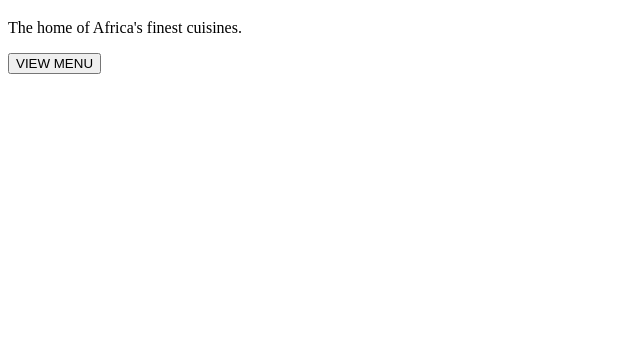
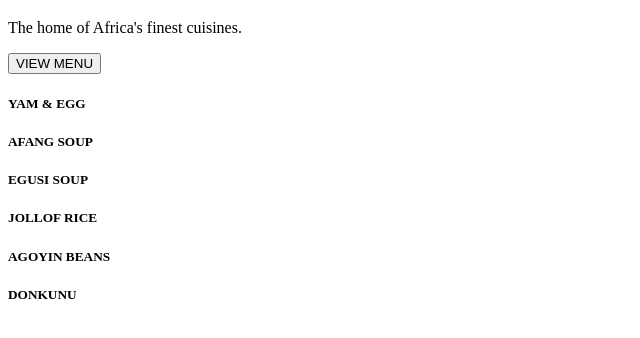
Before and after one commit to evansinho/Restaurant-page, a website built with webpack: page dist/index.html in a window 1280 px wide. Shown: the part 182-520 px from the top of the page, without its empty margins (0-640 px from the left). Built offline with nearby package versions, Linux system fonts and the light colour scheme; files whose address does not match are found by name.

Commit message:
create elements for the menu page

```diff
--- a/src/index.js
+++ b/src/index.js
@@ -1,10 +1,13 @@
 import navigation from './navBar';
 import showcase from './homePage';
+import menuItem from './menu';
 
 const navbar = navigation();
 const showcaseText = showcase();
+const menuPage = menuItem();
 
 const content = document.querySelector('#content');
 
 content.appendChild(navbar);
 content.appendChild(showcaseText);
+content.appendChild(menuPage);
--- /dev/null
+++ b/src/menu.js
@@ -0,0 +1,99 @@
+const menuPage = () => {
+  const menu = document.createElement('div');
+  menu.classList.add('menu-container');
+
+  // menu 1
+  const menuOne = document.createElement('div');
+  menuOne.classList.add('menu-card');
+  const menuOneImg = document.createElement('div');
+  menuOneImg.classList.add('menu-img-1');
+  const menuOneName = document.createElement('div');
+  menuOneName.classList.add('menu-name');
+  const nameOne = document.createElement('h5');
+  nameOne.innerText = 'YAM & EGG';
+  menuOneName.appendChild(nameOne);
+
+  menuOne.appendChild(menuOneImg);
+  menuOne.appendChild(menuOneName);
+
+  // menu 2
+  const menuTwo = document.createElement('div');
+  menuTwo.classList.add('menu-card');
+  const menuTwoImg = document.createElement('div');
+  menuTwoImg.classList.add('menu-img-2');
+  const menuTwoName = document.createElement('div');
+  menuTwoName.classList.add('menu-name');
+  const nameTwo = document.createElement('h5');
+  nameTwo.innerText = 'AFANG SOUP';
+  menuTwoName.appendChild(nameTwo);
+
+  menuTwo.appendChild(menuTwoImg);
+  menuTwo.appendChild(menuTwoName);
+
+  // menu 3
+  const menuThree = document.createElement('div');
+  menuThree.classList.add('menu-card');
+  const menuThreeImg = document.createElement('div');
+  menuThreeImg.classList.add('menu-img-3');
+  const menuThreeName = document.createElement('div');
+  menuThreeName.classList.add('menu-name');
+  const nameThree = document.createElement('h5');
+  nameThree.innerText = 'EGUSI SOUP';
+  menuThreeName.appendChild(nameThree);
+
+  menuThree.appendChild(menuThreeImg);
+  menuThree.appendChild(menuThreeName);
+
+  // menu 4
+  const menuFour = document.createElement('div');
+  menuFour.classList.add('menu-card');
+  const menuFourImg = document.createElement('div');
+  menuFourImg.classList.add('menu-img-4');
+  const menuFourName = document.createElement('div');
+  menuFourName.classList.add('menu-name');
+  const nameFour = document.createElement('h5');
+  nameFour.innerText = 'JOLLOF RICE';
+  menuFourName.appendChild(nameFour);
+
+  menuFour.appendChild(menuFourImg);
+  menuFour.appendChild(menuFourName);
+
+  // menu 5
+  const menuFive = document.createElement('div');
+  menuFive.classList.add('menu-card');
+  const menuFiveImg = document.createElement('div');
+  menuFiveImg.classList.add('menu-img-5');
+  const menuFiveName = document.createElement('div');
+  menuFiveName.classList.add('menu-name');
+  const nameFive = document.createElement('h5');
+  nameFive.innerText = 'AGOYIN BEANS';
+  menuFiveName.appendChild(nameFive);
+
+  menuFive.appendChild(menuFiveImg);
+  menuFive.appendChild(menuFiveName);
+
+  // menu 6
+  const menuSix = document.createElement('div');
+  menuSix.classList.add('menu-card');
+  const menuSixImg = document.createElement('div');
+  menuSixImg.classList.add('menu-img-6');
+  const menuSixName = document.createElement('div');
+  menuSixName.classList.add('menu-name');
+  const nameSix = document.createElement('h5');
+  nameSix.innerText = 'DONKUNU';
+  menuSixName.appendChild(nameSix);
+
+  menuSix.appendChild(menuSixImg);
+  menuSix.appendChild(menuSixName);
+
+  menu.appendChild(menuOne);
+  menu.appendChild(menuTwo);
+  menu.appendChild(menuThree);
+  menu.appendChild(menuFour);
+  menu.appendChild(menuFive);
+  menu.appendChild(menuSix);
+
+  return menu;
+};
+
+export default menuPage;
```
Also changed, not shown: dist/index.html, dist/main.js.
